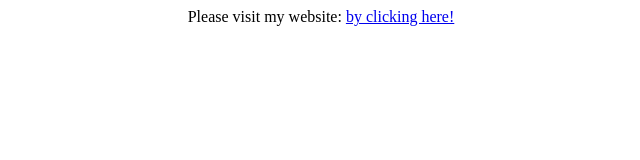
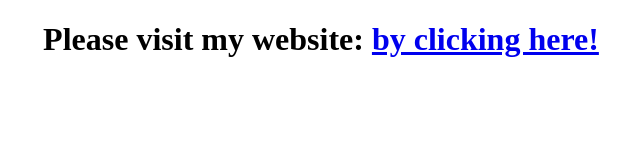
Before and after one commit to mrzResearchArena/mrzResearchArena.github.io, a plain HTML site: page index.html in a window 1280 px wide. Shown: the whole page, without its empty margins (319-959 px from the left). Drawn offline with Linux system fonts and the light colour scheme.

Commit message:
Update index.html

```diff
--- a/index.html
+++ b/index.html
@@ -6,6 +6,6 @@
         <title>Rafsanjani Muhammod</title>
     </head>
     <body>
-        <center>Please visit my website: <a href="https://rafsanjani.pythonanywhere.com" target="_blank">by clicking here!</a></center>
+        <h1><center>Please visit my website: <a href="https://rafsanjani.pythonanywhere.com" target="_blank">by clicking here!</a></center></h1>
     </body>
 </html>
```
